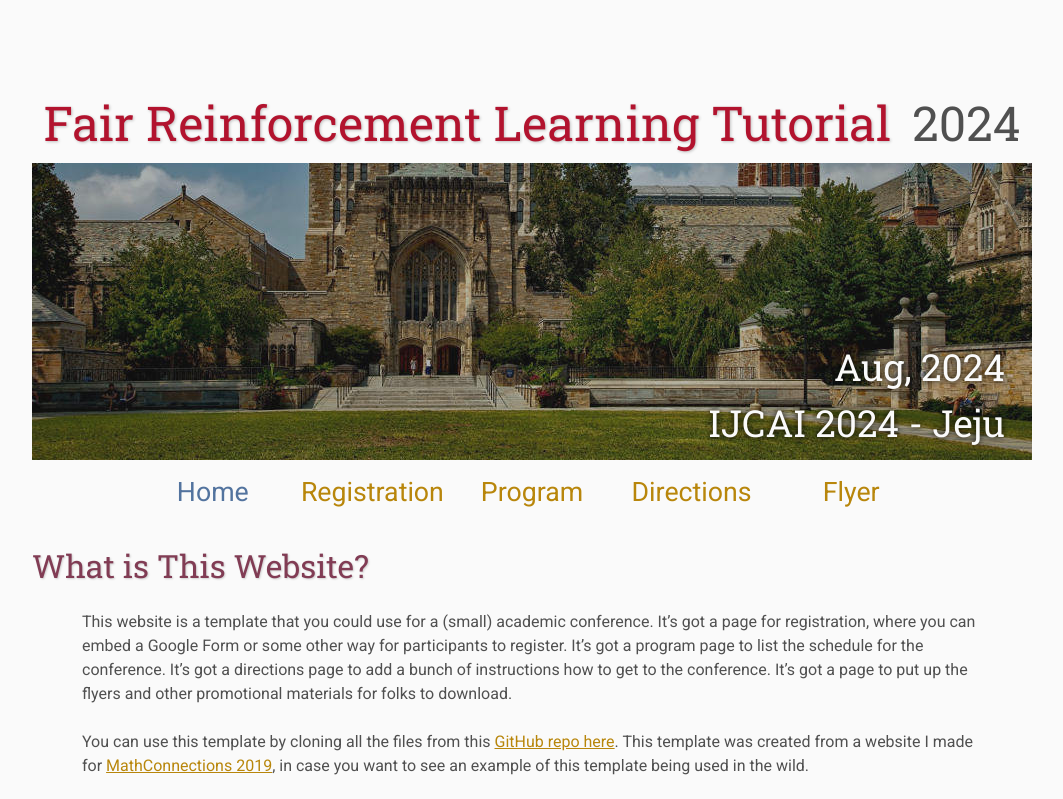
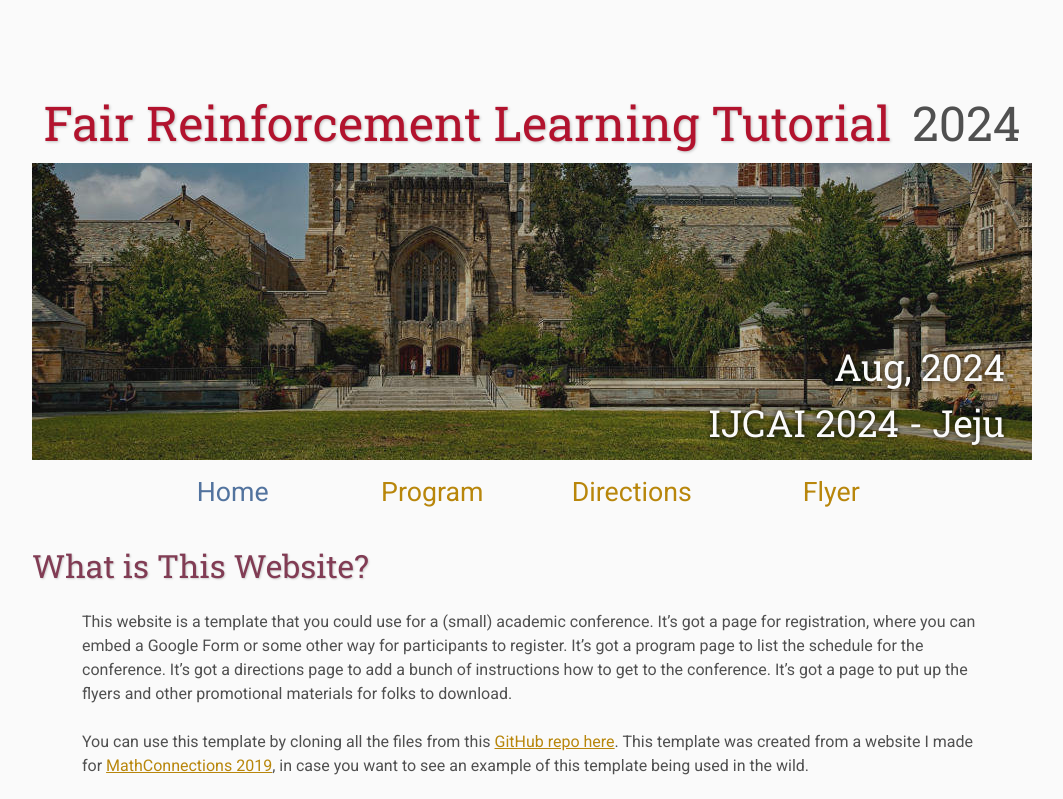
Before and after one commit to Fair-RL/fair-rl.github.io, a plain HTML site: page index.html in a window 1280 px wide. Shown: the top 799 px of the page, without its empty margins (108-1171 px from the left). Drawn offline with Linux system fonts and the light colour scheme.

Commit message:
Update index.html

```diff
--- a/index.html
+++ b/index.html
@@ -28,9 +28,6 @@
         <tr>
             <td class="navigation">
                 <a class="current" title="Conference Home Page" href=".">Home</a>
-            </td>
-            <td class="navigation">
-                <a title="Register for the Conference" href="registration">Registration</a>
             </td>
             <td class="navigation">
                 <a title="Conference Program" href="program">Program</a>
```
